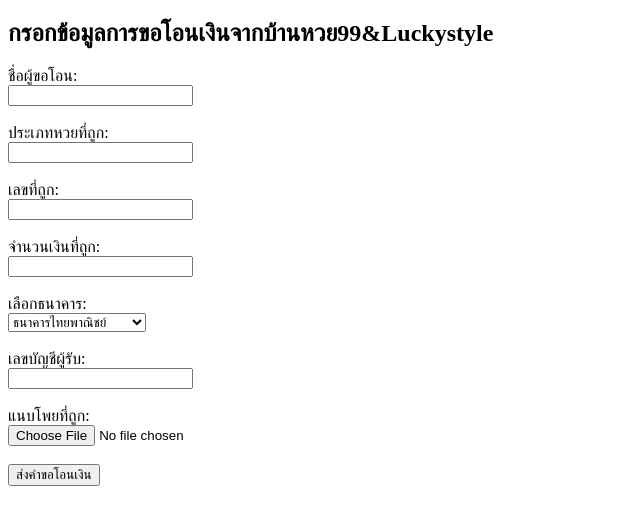
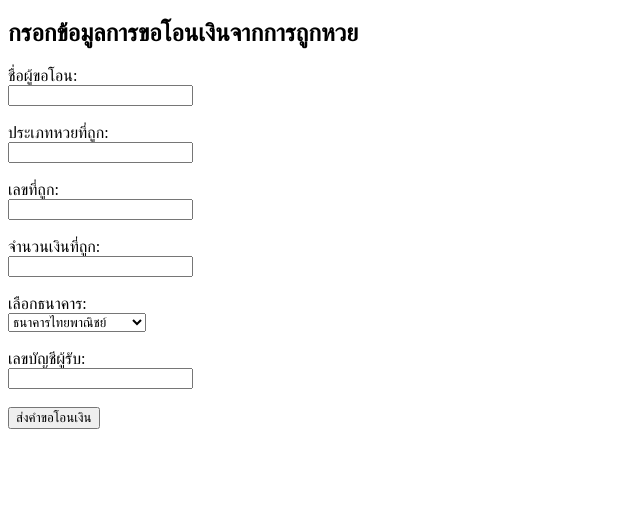
Before and after one commit to Patriackwong/dismoneyhuay99, a plain HTML site: page index.html in a window 1280 px wide. Shown: the whole page, without its empty margins (0-640 px from the left). Drawn offline with Linux system fonts and the light colour scheme.

Commit message:
index.html

```diff
--- a/index.html
+++ b/index.html
@@ -6,8 +6,8 @@
     <title>ขอโอนเงินจากการถูกหวย</title>
   </head>
   <body>
-    <h2>กรอกข้อมูลการขอโอนเงินจากบ้านหวย99&Luckystyle</h2>
-    <form id="lotteryForm" enctype="multipart/form-data">
+    <h2>กรอกข้อมูลการขอโอนเงินจากการถูกหวย</h2>
+    <form id="lotteryForm">
       <label for="name">ชื่อผู้ขอโอน:</label><br>
       <input type="text" id="name" name="name" required><br><br>
 
@@ -38,9 +38,6 @@
       <label for="account">เลขบัญชีผู้รับ:</label><br>
       <input type="text" id="account" name="account" required><br><br>
 
-      <label for="receipt">แนบโพยที่ถูก:</label><br>
-  <input type="file" id="receipt" name="receipt" required><br><br>
-
       <button type="submit">ส่งคำขอโอนเงิน</button>
     </form>
 
@@ -67,8 +64,7 @@
           'amount': formData.get('amount'),
           'bank': formData.get('bank'),
           'customBank': formData.get('customBank'),
-          'account': formData.get('account'),
-          'receipt': formData.get('receipt') // แนบไฟล์โพย
+          'account': formData.get('account')
         };
 
         // สร้าง URL ของ Google Apps Script Web App และส่งข้อมูลผ่าน POST
@@ -76,7 +72,7 @@
 
         fetch(url, {
           method: 'POST',
-          body: formData // ส่งข้อมูลทั้งหมดรวมถึงไฟล์โพย
+          body: JSON.stringify(data) // ส่งข้อมูลทั้งหมด (ไม่มีไฟล์โพย)
         })
         .then(response => response.json())
         .then(responseData => {
```
